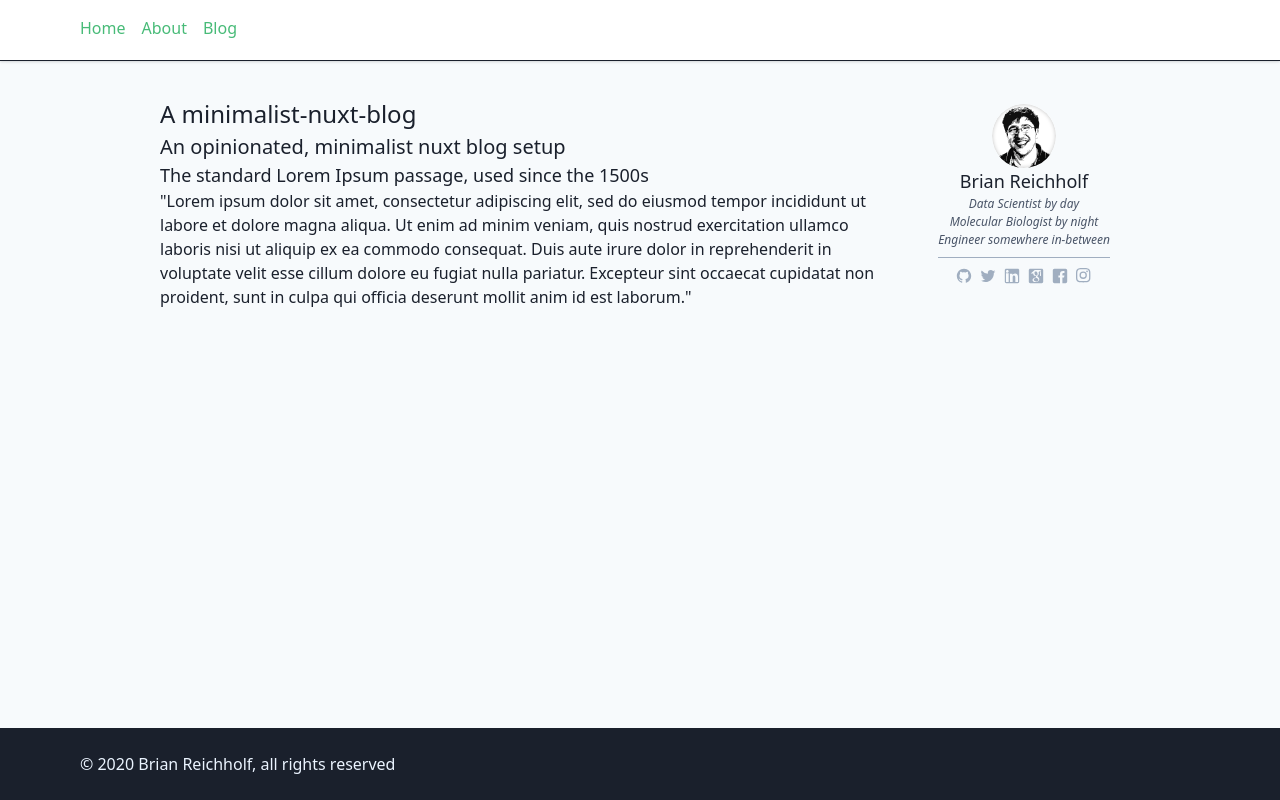
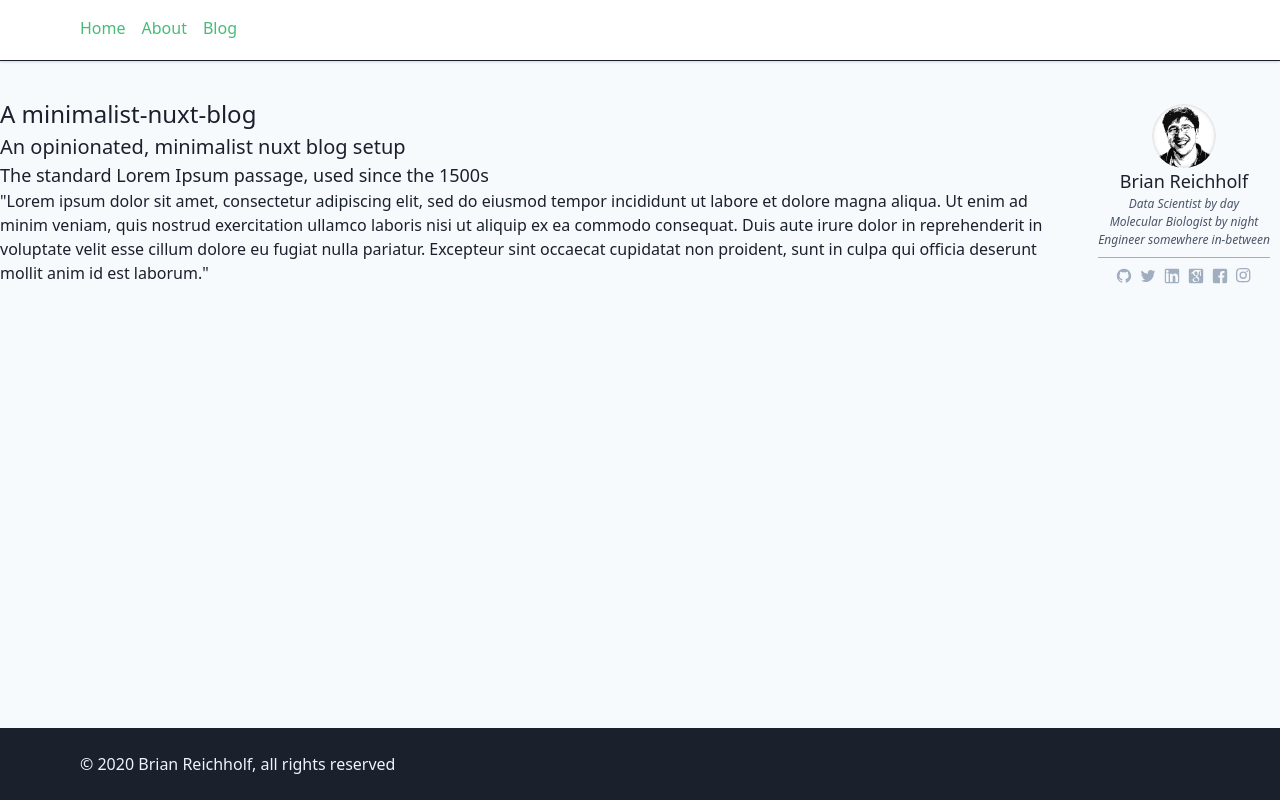
Before and after one commit to breichholf/minimalist-nuxt-blog, a Nuxt app: page / in a window 1280 px wide. Built offline with nearby package versions, Linux system fonts and the light colour scheme.

Commit message:
Fix width, padding and rendered code

```diff
--- a/layouts/default.vue
+++ b/layouts/default.vue
@@ -1,9 +1,9 @@
 <template>
   <div class="flex flex-col min-h-screen bg-gray-100 text-gray-900">
     <Navbar />
-    <main class="flex flex-grow pt-24 py-10 px-8 md:px-24 lg:px-32 xl:px-40">
+    <main class="container mx-auto flex flex-grow py-24">
       <nuxt />
-      <div class="flex-none pl-8">
+      <div class="flex-none pl-8 w-56">
         <Sidebar />
       </div>
     </main>
@@ -84,7 +84,7 @@ a:not(.social-link) {
  Settings for markdown-it-prism code highlighting
  */
 pre[class*="language-"] {
-  @apply rounded inline-flex overflow-x-scroll;
+  @apply rounded flex overflow-x-scroll;
 }
 
 code[class*="language-"] {
```
